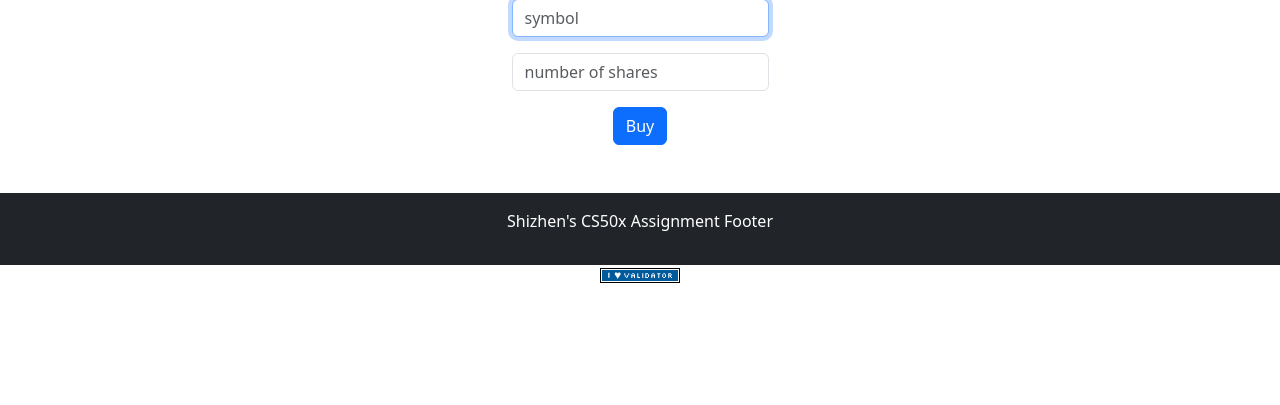
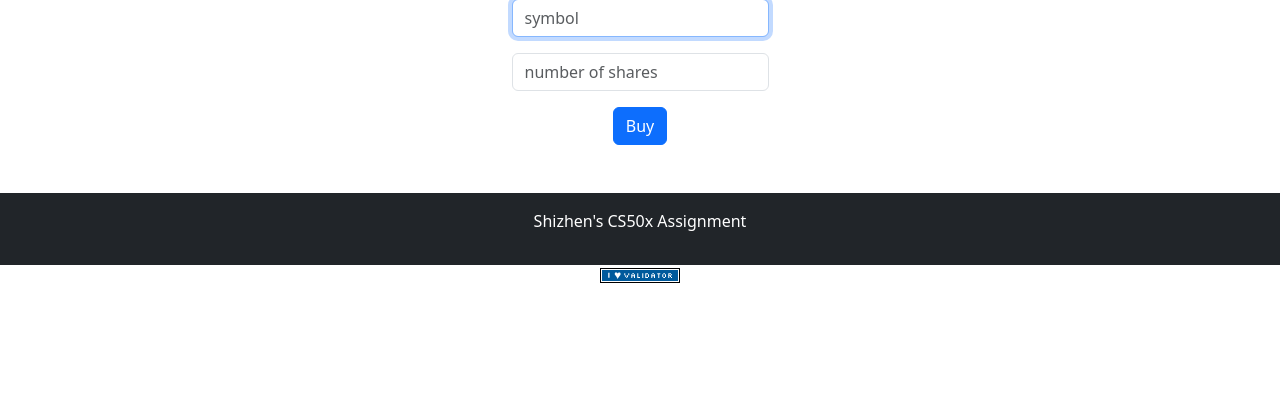
Before and after one commit to shiverin/finance, a Flask app: page /buy in a window 1280 px wide. Shown: the part 125-530 px from the top of the page. Run offline with Flask 3, Linux system fonts and the light colour scheme; the visitor is signed in with stand-in values (Sample User, id 1); some libraries are stand-ins or nearby versions.

Commit message:
Update layout.html

```diff
--- a/templates/layout.html
+++ b/templates/layout.html
@@ -122,7 +122,7 @@
 
         </main>
         <footer class="footer-top py-3 bg-dark text-white text-center">
-            <p>Shizhen's CS50x Assignment Footer</p>
+            <p>Shizhen's CS50x Assignment</p>
         </footer>
         <footer class="mb-5">
             <form action="https://validator.w3.org/check" class="text-center" enctype="multipart/form-data" method="post" target="_blank">
```
